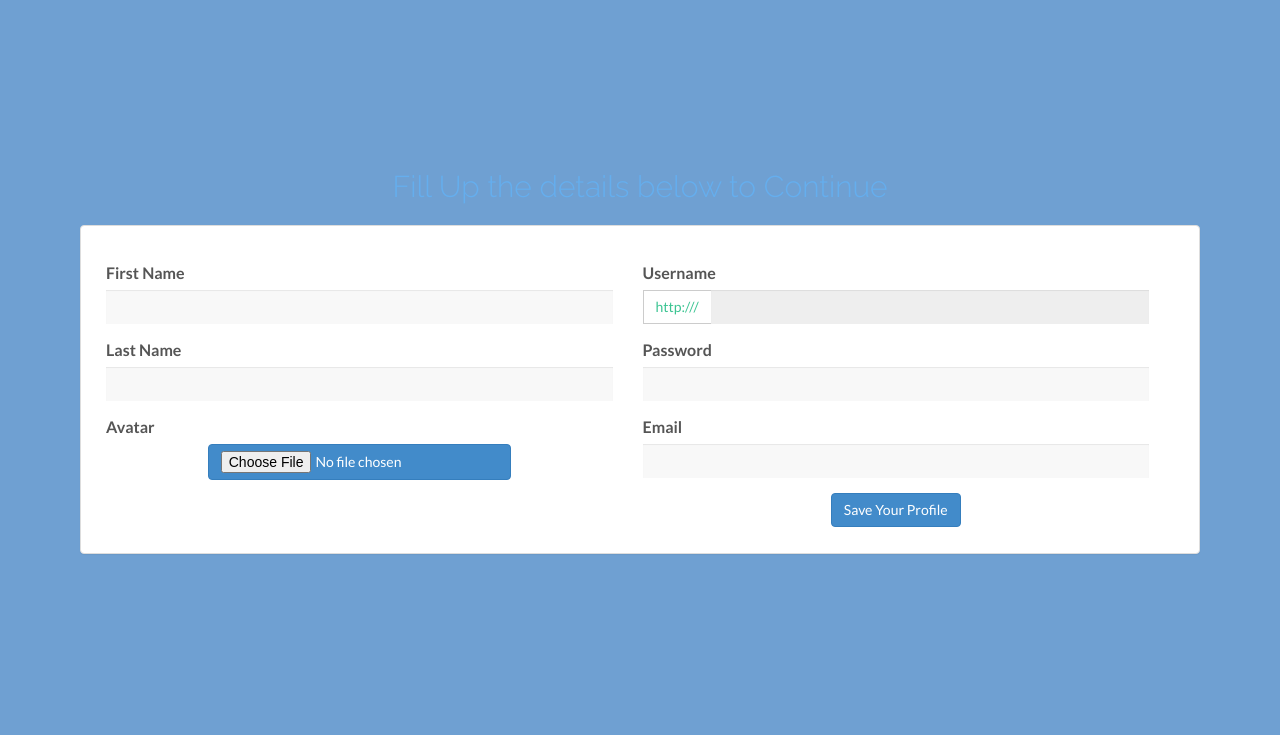
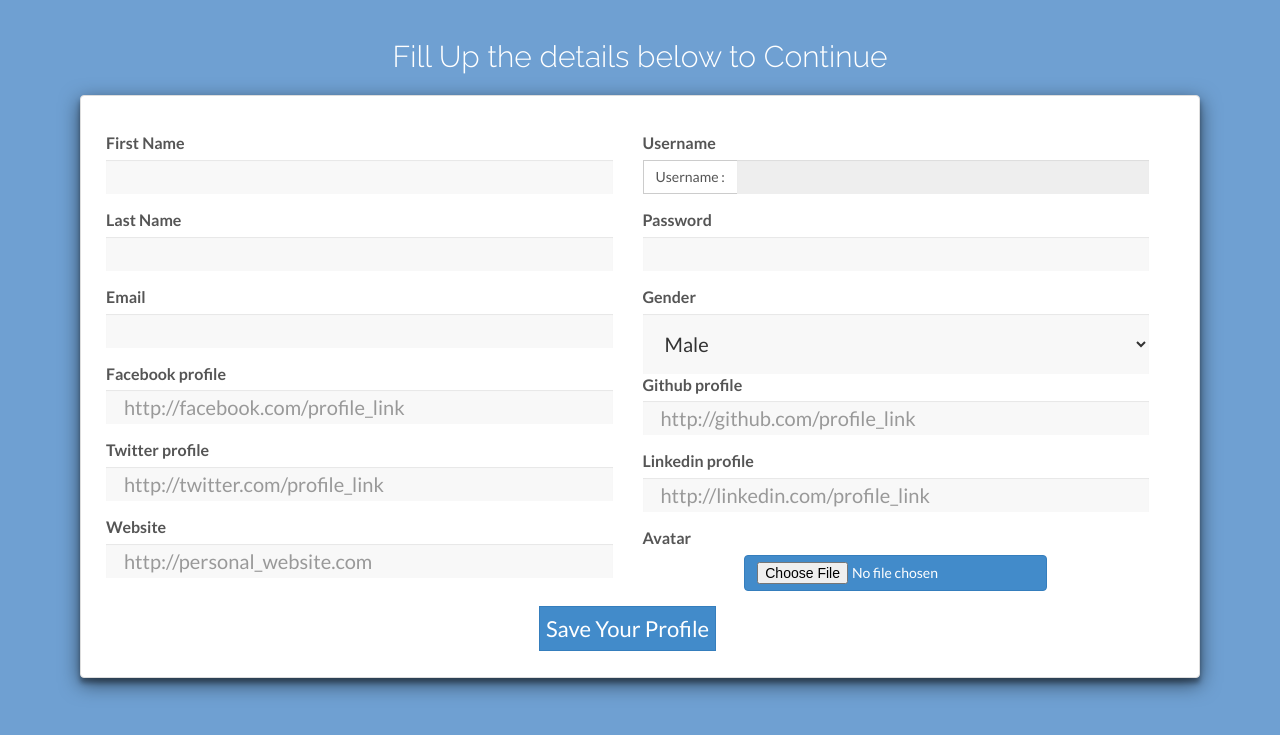
Before and after one commit to deepakpathania-zz/ConnectMe, a PHP site: page /update-profile-after-registration.php?user_username=1 in a window 1280 px wide. Shown: the top 735 px of the page. Run offline with PHP 8.4, Linux system fonts and the light colour scheme; data that the repository does not hold is empty.

Commit message:
profile updationpage one done

```diff
--- a/assets/css/base/main.css
+++ b/assets/css/base/main.css
@@ -13,7 +13,7 @@
 h1, h2, h3, h4, h5, h6 {
     font-family: "Raleway";
     font-weight: 300;
-    color: #3498db;
+    color: white;
 }
 
 h1{
@@ -37,6 +37,9 @@
 }
 .mzero {
   margin: 0 auto;
+}
+.mtopn {
+  margin-top: -30px;
 }
 .mleft {
   margin-left: 85%;
--- a/controllers/form/update-profile-after-registration-form.php
+++ b/controllers/form/update-profile-after-registration-form.php
@@ -15,30 +15,58 @@
             <input type="text" class="form-control"  placeholder="<?php echo $rws['user_lastname'];?>" name="user_lastname" value="<?php echo $rws['user_lastname'];?>" required>
         </div>
         <div class="form-group float-label-control">
-            <label for="">Avatar</label>
-            <center><input name="ImageFile"  class="btn btn-primary ladda-button" data-style="zoom-in"  type="file"/></center>
+            <label for="">Email</label>
+            <input type="text" class="form-control" placeholder="<?php echo $rws['user_email'];?>" name="user_email" value="<?php echo $rws['user_email'];?>" required>
+        </div>
+         <div class="form-group float-label-control">
+            <label for="">Facebook profile</label>
+            <input type="text" class="form-control" placeholder="http://facebook.com/profile_link" name="user_facebook" value="<?php echo $rws['user_facebook'];?>"/>
+        </div>
+        <div class="form-group float-label-control">
+            <label for="">Twitter profile</label>
+            <input type="text" class="form-control" placeholder="http://twitter.com/profile_link" name="user_twitter" value="<?php echo $rws['user_twitter'];?>"/>
+        </div>
+        <div class="form-group float-label-control">
+            <label for="">Website</label>
+            <input type="text" class="form-control" placeholder="http://personal_website.com" name="user_website" value="<?php echo $rws['user_website'];?>"/>
         </div>
     </div>
     <div class="col-md-6">
         <label for="">Username</label>
         <div class="form-group float-label-control">
-            <a href="http://<?php echo $rws['domain_websiteaddress'];?>/<?php echo $rws['user_username'];?>">
+
                 <div class="input-group">
-                    <span class="input-group-addon">http://<?php echo $rws['domain_websiteaddress'];?>/</span>
+                    <span class="input-group-addon">Username :</span>
                     <fieldset disabled>
                         <input type="text" class="form-control" placeholder="<?php echo $rws['user_username'];?>" name="user_username" value="<?php echo $rws['user_username'];?>" id="disabledTextInput" autocomplete="off" required>
                     </fieldset>
                 </div>
-            </a>
+
         </div>
         <div class="form-group float-label-control">
             <label for="">Password</label>
             <input type="password" class="form-control" placeholder="<?php echo $rws['user_password'];?>" name="user_password" value="<?php echo $rws['user_password'];?>" required>
         </div>
+        <div class="form-groupfloat-label-control">
+            <label for="">Gender</label>
+            <select class="form-control" name="user_gender" style="height:8%" required>
+                <option selected>Male</option>
+                <option>Female</option>
+            </select>
+        </div>
         <div class="form-group float-label-control">
-            <label for="">Email</label>
-            <input type="text" class="form-control" placeholder="<?php echo $rws['user_email'];?>" name="user_email" value="<?php echo $rws['user_email'];?>" required>
+            <label for="">Github profile</label>
+            <input type="text" class="form-control" placeholder="http://github.com/profile_link" name="user_github" value="<?php echo $rws['user_github'];?>"/>
         </div>
+        <div class="form-group float-label-control">
+            <label for="">Linkedin profile</label>
+            <input type="text" class="form-control" placeholder="http://linkedin.com/profile_link" name="user_linkedin" value="<?php echo $rws['user_linkedin'];?>"/>
+        </div>
+        <div class="form-group float-label-control">
+            <label for="">Avatar</label>
+            <center><input name="ImageFile"  class="btn btn-primary ladda-button" data-style="zoom-in"  type="file"/></center>
+        </div>
+
     </div>
 <?php
     $user_username =  $_POST['user_username'];
@@ -46,7 +74,7 @@
     <hr>
     <div class="submit">
         <center>
-            <button class="btn btn-primary ladda-button" data-style="zoom-in" type="submit"  id="SubmitButton" value="Upload" />Save Your Profile</button>
+            <button class="btn btn-primary zbor ladda-button" data-style="zoom-in" type="submit"  id="SubmitButton" value="Upload" />Save Your Profile</button>
         </center>
     </div>
 </form>
--- a/update-profile-after-registration.php
+++ b/update-profile-after-registration.php
@@ -1,10 +1,10 @@
 <?php include '_database/database.php' ?>
 <?php include 'controllers/base/head.php' ?>
-        <div class="container" style="padding-top:100px;">
+        <div class="container mtopn">
             <div class="no-gutter row">
                 <div class="col-md-12">
-                     <center><h2 style="color:#65aeee;">Fill Up the details below to Continue</h2></center>
-              	     <div class="panel panel-default" id="sidebar">
+                     <center><h2>Fill Up the details below to Continue</h2></center>
+              	     <div class="panel panel-default dshadow" id="sidebar">
                         <div class="panel-body">
 <?php
     $sql = "SELECT * FROM user where user_username='$user_username'";
```
Also changed, not shown: components/update-profile-after-registration.php (+9 -6 lines).
